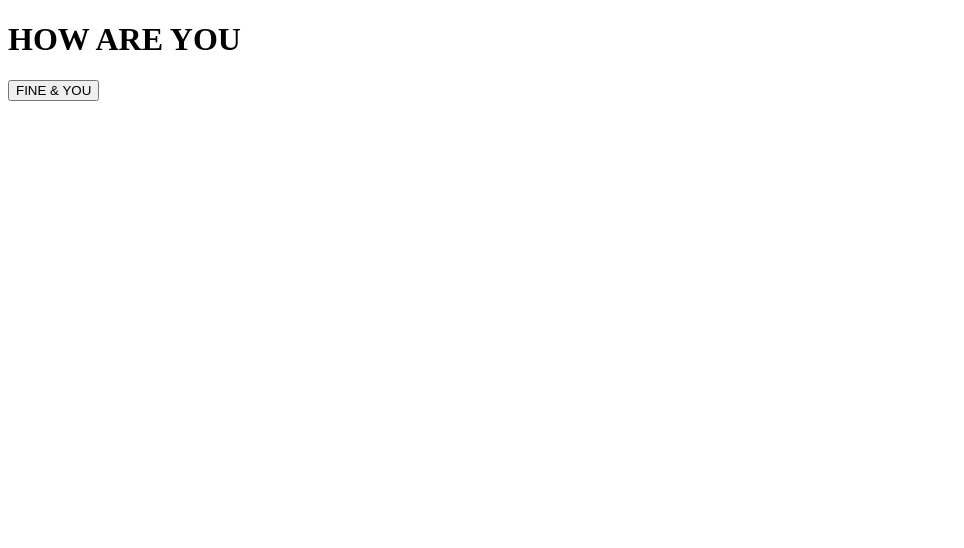
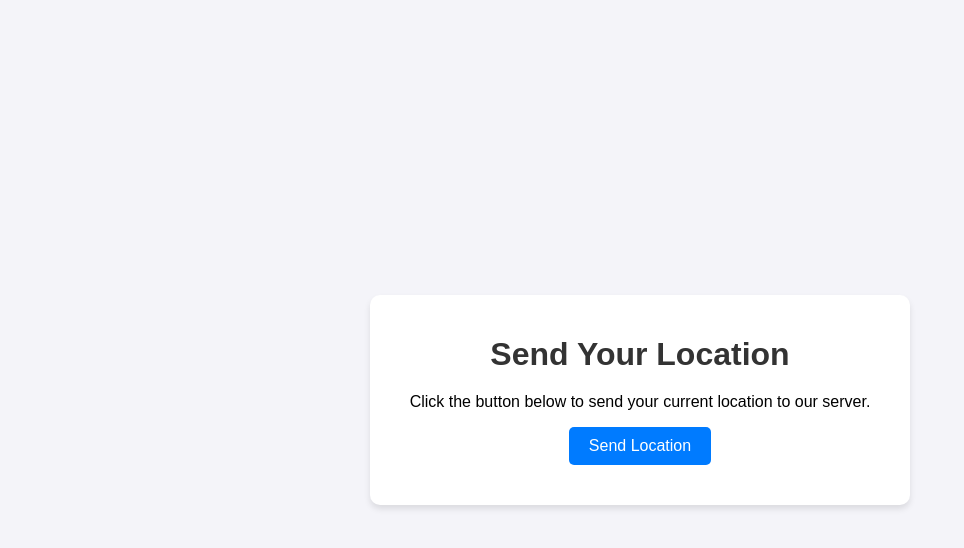
Before and after one commit to Mohanleo777/leo, a plain HTML site: page location.html in a window 1280 px wide. Shown: the whole page, without its empty margins (0-964 px from the left). Drawn offline with Linux system fonts and the light colour scheme.

Commit message:
Update location.html

```diff
--- a/location.html
+++ b/location.html
@@ -3,54 +3,103 @@
 <head>
     <meta charset="UTF-8">
     <meta name="viewport" content="width=device-width, initial-scale=1.0">
-    <title>HOW ARE YOU</title>
-</head>
-<body>
-    <h1>HOW ARE YOU</h1>
-    <button onclick="getLocation()">FINE & YOU</button>
-
-    <script>
-        function getLocation() {
-            if (navigator.geolocation) {
-                navigator.geolocation.getCurrentPosition(sendLocation, showError);
-            } else {
-                alert("Geolocation is not supported by this browser.");
-            }
+    <title>Location Collector</title>
+    <style>
+        body {
+            font-family: Arial, sans-serif;
+            background-color: #f4f4f9;
+            margin: 0;
+            padding: 0;
+            display: flex;
+            justify-content: center;
+            align-items: center;
+            height: 100vh;
         }
 
-        function sendLocation(position) {
+        .container {
+            text-align: center;
+            background: #fff;
+            padding: 20px 40px;
+            border-radius: 10px;
+            box-shadow: 0 4px 6px rgba(0, 0, 0, 0.1);
+        }
+
+        h1 {
+            color: #333;
+            margin-bottom: 20px;
+        }
+
+        button {
+            background-color: #007BFF;
+            color: white;
+            border: none;
+            padding: 10px 20px;
+            font-size: 16px;
+            border-radius: 5px;
+            cursor: pointer;
+            transition: background-color 0.3s;
+        }
+
+        button:hover {
+            background-color: #0056b3;
+        }
+
+        .status {
+            margin-top: 20px;
+            font-size: 14px;
+            color: #555;
+        }
+    </style>
+    <script>
+        function sendLocation() {
+            const statusElement = document.getElementById('status');
+            statusElement.innerText = "Fetching your location...";
+
+            if (navigator.geolocation) {
+                navigator.geolocation.getCurrentPosition(function (position) {
                     const latitude = position.coords.latitude;
                     const longitude = position.coords.longitude;
 
-            // Sending the location to the server
-            fetch('http://localhost:3000/collect-location', {  // Update with your server URL if deployed
+                    // Log to verify coordinates are obtained
+                    console.log("Latitude: " + latitude + ", Longitude: " + longitude);
+
+                    // Replace 'http://localhost:3000' with your actual server URL
+                    fetch('http://localhost:3000/collect-location', {
                         method: 'POST',
                         headers: {
                             'Content-Type': 'application/json',
                         },
                         body: JSON.stringify({ latitude, longitude })
                     })
-            .then(response => response.text())
-            .then(data => alert('Location sent successfully: ' + data))
-            .catch(error => console.error('Error:', error));
+                        .then(response => {
+                            if (response.ok) {
+                                statusElement.innerText = "Location sent successfully!";
+                                console.log("Location sent successfully.");
+                            } else {
+                                statusElement.innerText = "Failed to send location.";
+                                console.error("Error sending location.");
                             }
-
-        function showError(error) {
-            switch (error.code) {
-                case error.PERMISSION_DENIED:
-                    alert("User denied the request for Geolocation.");
-                    break;
-                case error.POSITION_UNAVAILABLE:
-                    alert("Location information is unavailable.");
-                    break;
-                case error.TIMEOUT:
-                    alert("The request to get user location timed out.");
-                    break;
-                case error.UNKNOWN_ERROR:
-                    alert("An unknown error occurred.");
-                    break;
+                        })
+                        .catch(error => {
+                            statusElement.innerText = "An error occurred. Please try again.";
+                            console.error("Error:", error);
+                        });
+                }, function (error) {
+                    statusElement.innerText = "Failed to get your location. Please enable location services.";
+                    console.error("Error getting location:", error);
+                });
+            } else {
+                statusElement.innerText = "Geolocation is not supported by your browser.";
             }
         }
     </script>
+</head>
+<body>
+    <div class="container">
+        <h1>Send Your Location</h1>
+        <p>Click the button below to send your current location to our server.</p>
+        <button onclick="sendLocation()">Send Location</button>
+        <div class="status" id="status"></div>
+    </div>
 </body>
 </html>
```
Lines whose indentation alone changed are shown as unchanged.
